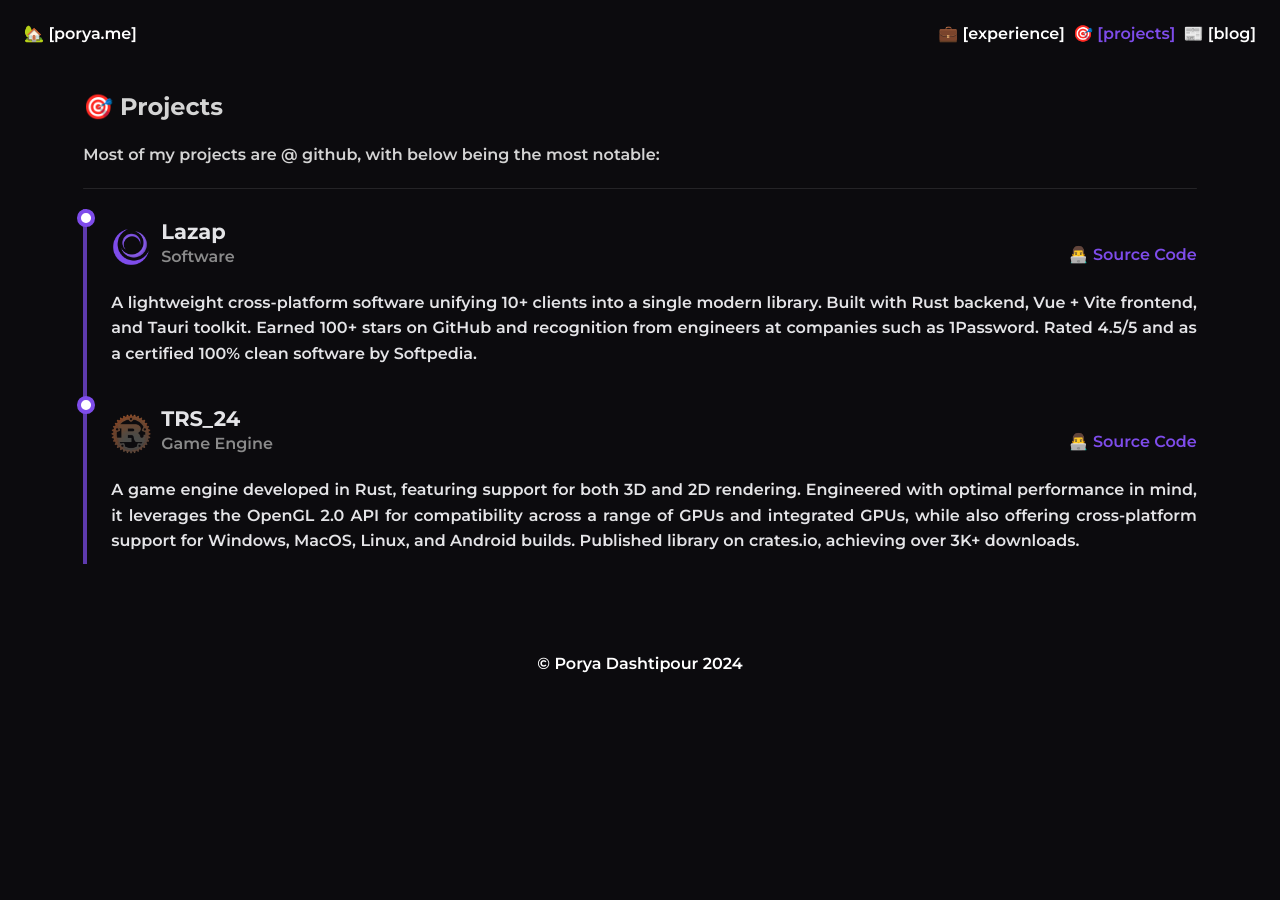
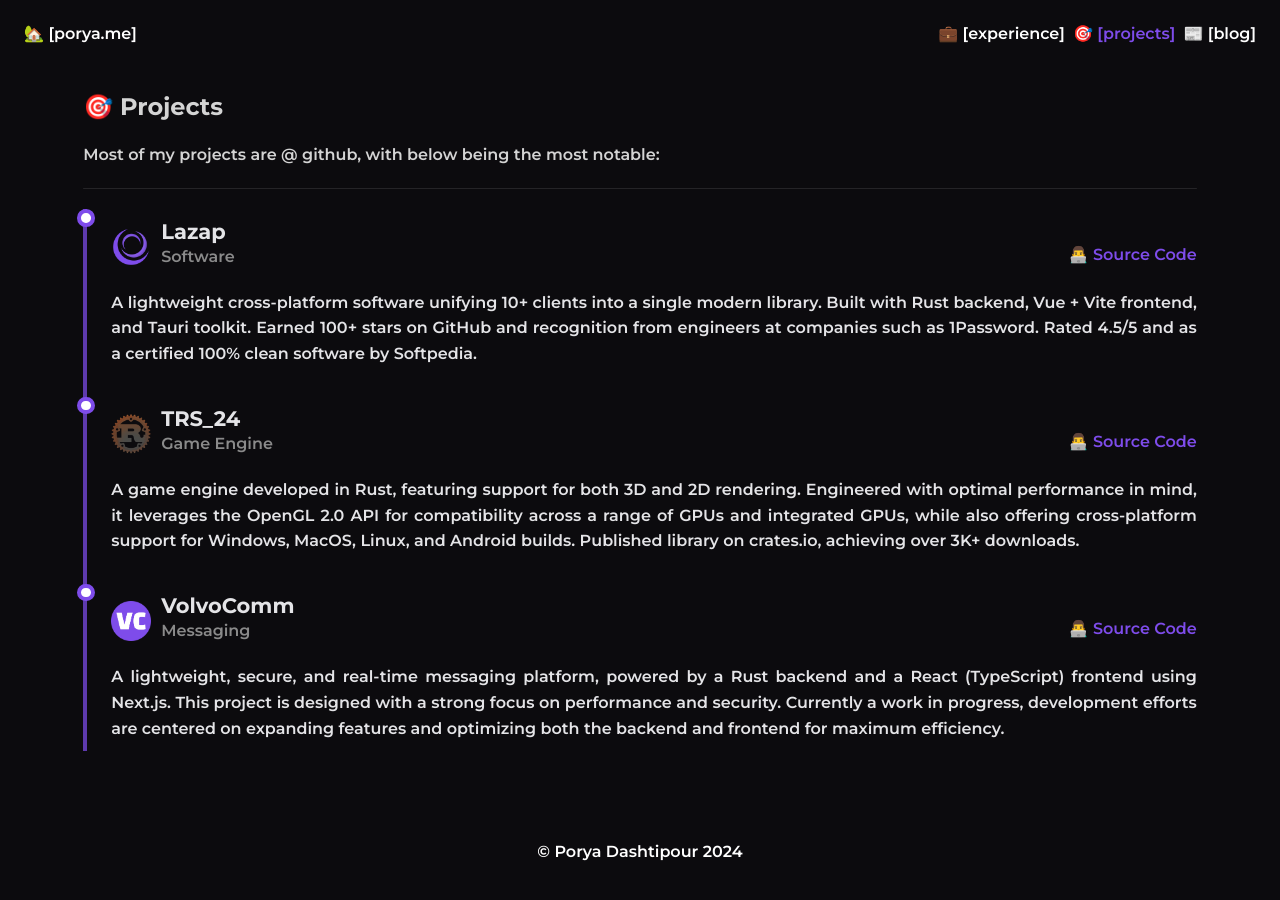
Before and after one commit to p0ryae/website, a Vue app: page /projects in a window 1280 px wide. Before the commit the page ends 800 px from the top, so only its background shows below. Built offline with nearby package versions, Linux system fonts and the light colour scheme.

Commit message:
Various small updates

```diff
--- a/index.html
+++ b/index.html
@@ -15,7 +15,9 @@
     />
     <meta
       name="description"
-      content="Official website for Porya's projects, articles, socials, and contact options. Stay updated with my latest work, or connect with me with the provided links!"
+      content="Explore my official portfolio showcasing
+    experience, projects, blog posts, and socials. Stay informed
+    about my latest work and easily get in touch with me."
     />
     <link
       rel="stylesheet"
@@ -36,6 +38,7 @@
     <link rel="preload" as="image" href="./src/assets/icons/nwss.png" />
     <link rel="preload" as="image" href="./src/assets/icons/ubc.png" />
     <link rel="preload" as="image" href="./src/assets/icons/langara.png" />
+    <link rel="preload" as="image" href="./src/assets/icons/volvocomm.png" />
   </head>
   <body>
     <div id="app"></div>
--- a/src/components/ExperienceComponent.vue
+++ b/src/components/ExperienceComponent.vue
@@ -239,7 +239,7 @@
     margin-left: 0px !important;
     font-size: 14px !important;
     margin-bottom: 0px;
-    margin-top: -10px;
+    margin-top: -12px;
     margin-left: -4px !important;
   }
 }
--- a/src/components/ProjectComponent.vue
+++ b/src/components/ProjectComponent.vue
@@ -46,6 +46,27 @@
             GPUs and integrated GPUs, while also offering cross-platform support
             for Windows, MacOS, Linux, and Android builds. Published library on
             crates.io, achieving over 3K+ downloads.
+          </p>
+        </div>
+        <div class="project">
+          <div class="item"></div>
+          <div class="top">
+            <img src="../assets/icons/volvocomm.png" alt="VolvoComm Logo" />
+            <div class="title-section">
+              <h2>VolvoComm</h2>
+              <h3>Messaging</h3>
+            </div>
+            <a href="https://github.com/p0ryae/VolvoComm" target="_blank"
+              >👨‍💻 Source Code</a
+            >
+          </div>
+          <p>
+            A lightweight, secure, and real-time messaging platform, powered by
+            a Rust backend and a React (TypeScript) frontend using Next.js. This
+            project is designed with a strong focus on performance and security.
+            Currently a work in progress, development efforts are centered on
+            expanding features and optimizing both the backend and frontend for
+            maximum efficiency.
           </p>
         </div>
       </div>
```
Also changed, not shown: src/assets/icons/volvocomm.png (added), 1 other file (tests, documents, lock files or other folders).
